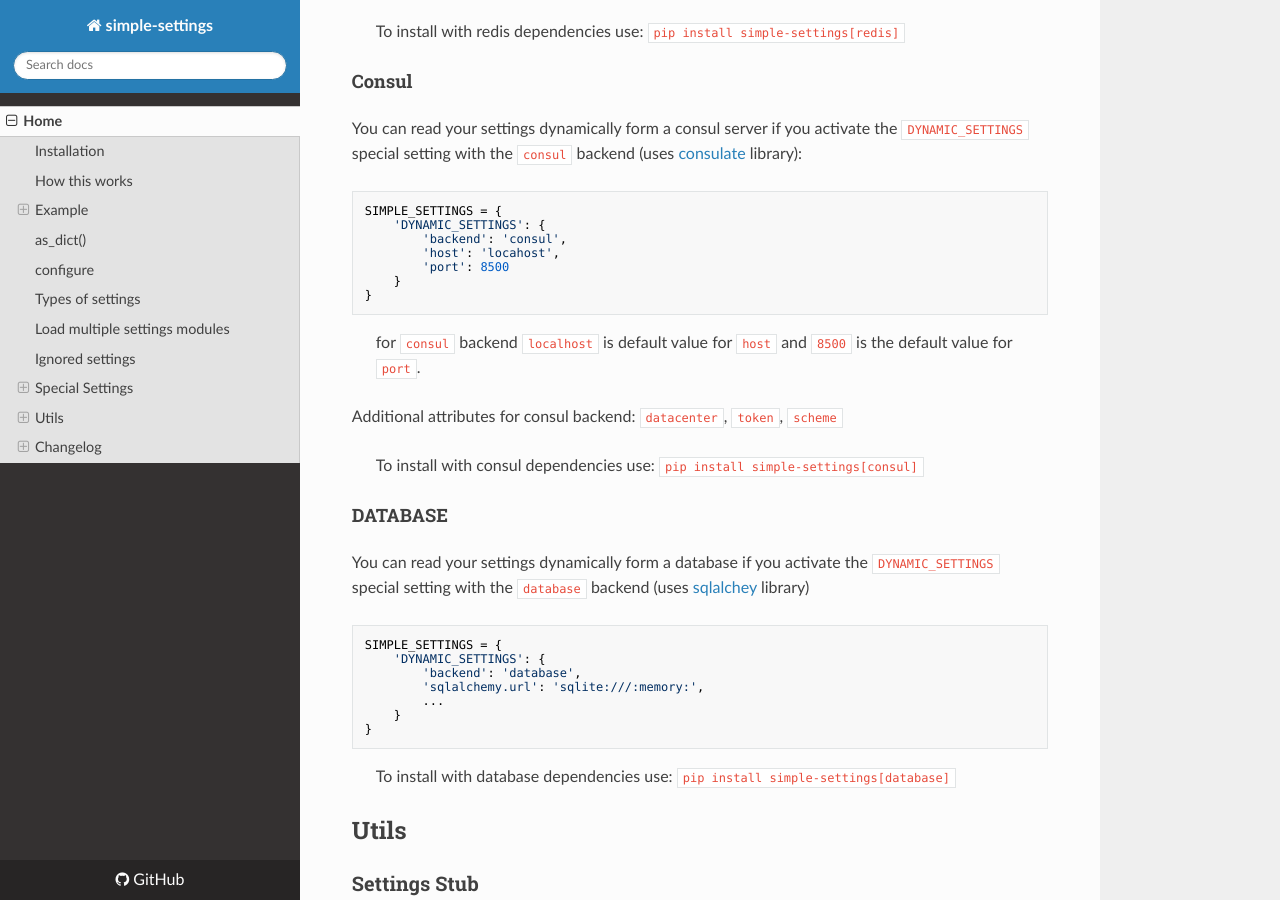
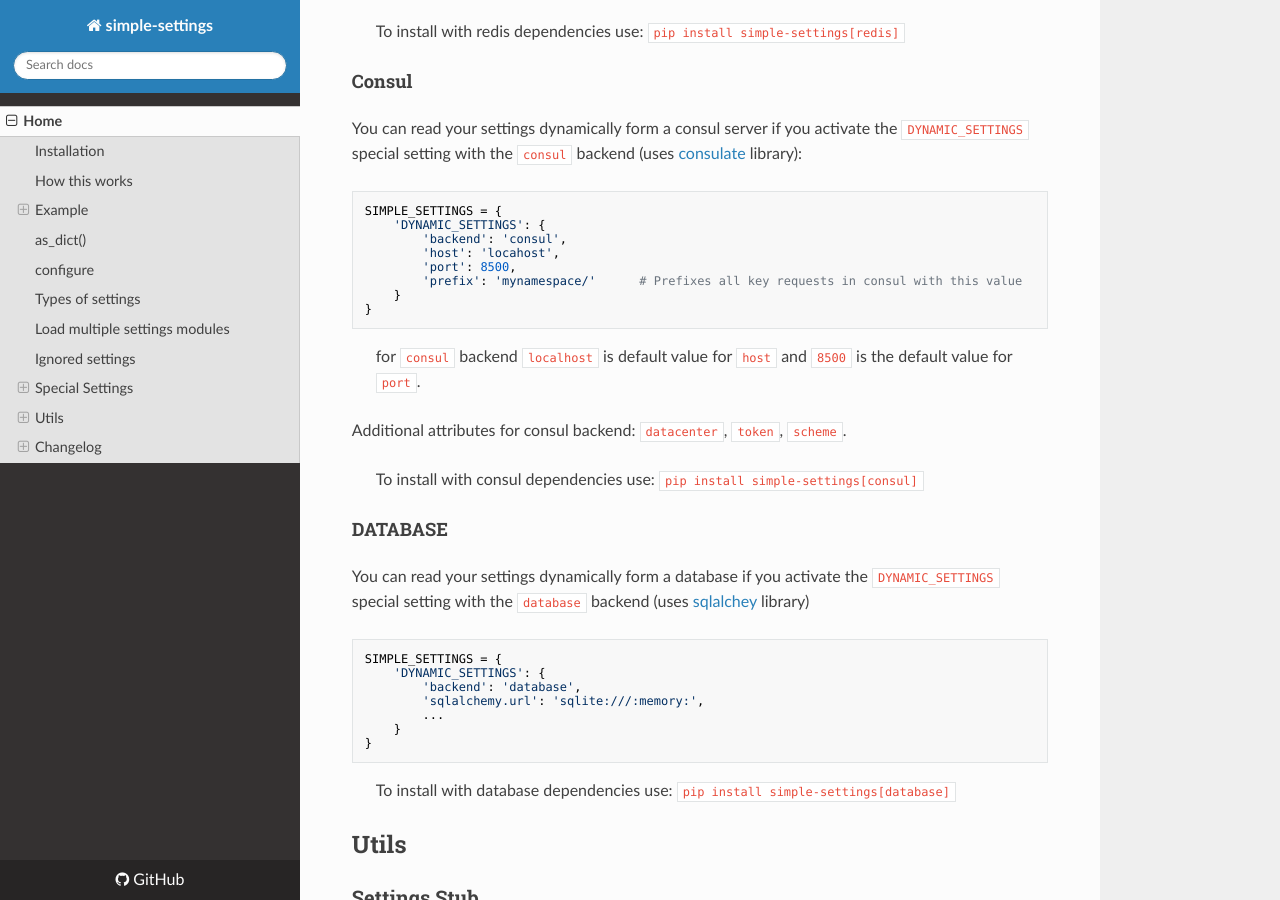
Before and after one commit to drgarcia1986/simple-settings, an MkDocs documentation site: the page built from docs/index.md, in a window 1280 px wide and 900 px high, scrolled down 5339 px. Built offline with MkDocs 1.6.1, drawn with Linux system fonts in a browser that asks for light colours; nearby versions of some CDN libraries; old or Windows-style settings are respelled for this version of MkDocs.

Commit message:
Updated documentation to mention the 'prefix' attr for consul backend.

````diff
--- a/docs/index.md
+++ b/docs/index.md
@@ -223,13 +223,14 @@ SIMPLE_SETTINGS = {
     'DYNAMIC_SETTINGS': {
         'backend': 'consul',
         'host': 'locahost',
-        'port': 8500
+        'port': 8500,
+        'prefix': 'mynamespace/'      # Prefixes all key requests in consul with this value
     }
 }
 ```
 > for `consul` backend `localhost` is default value for `host` and `8500` is the default value for `port`.
 
-Additional attributes for consul backend: `datacenter`, `token`, `scheme`
+Additional attributes for consul backend: `datacenter`, `token`, `scheme`.
 
 > To install with consul dependencies use: `pip install simple-settings[consul]`
 
````
